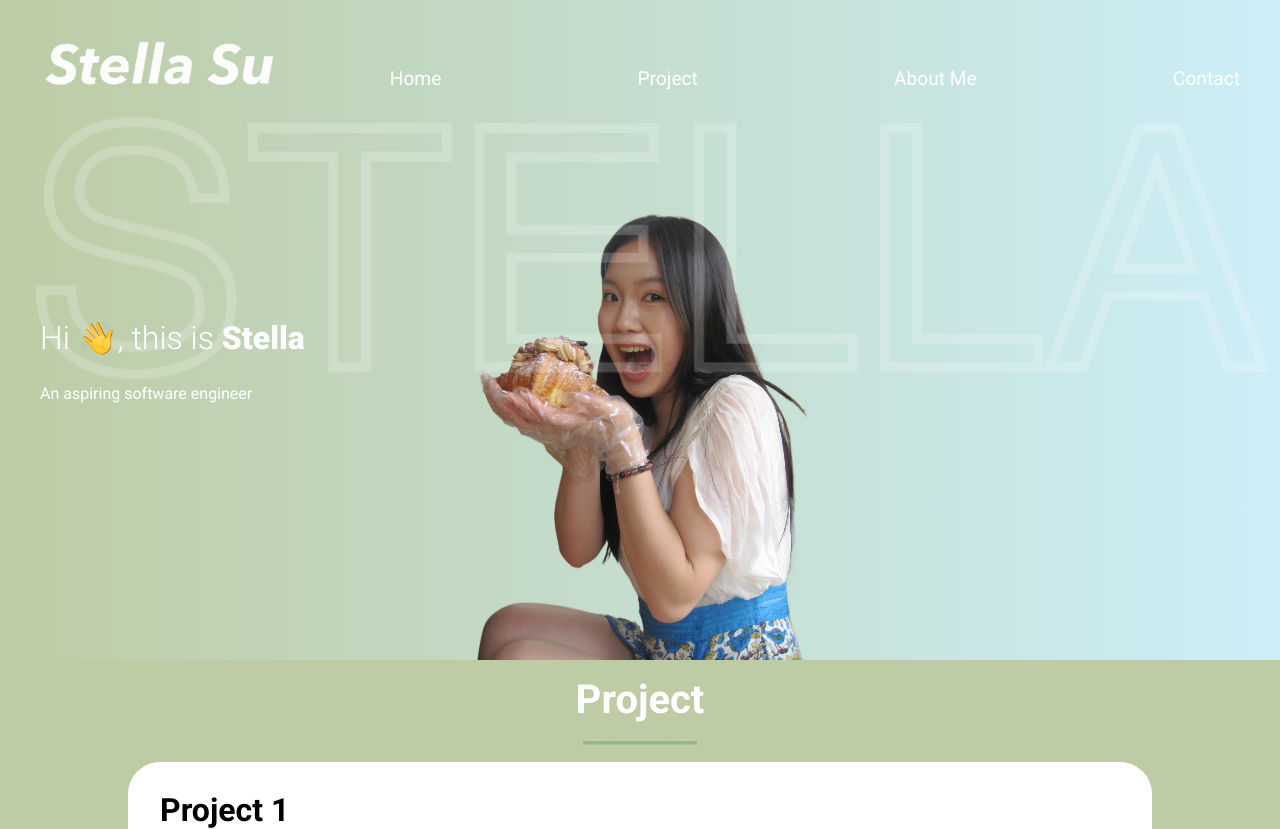
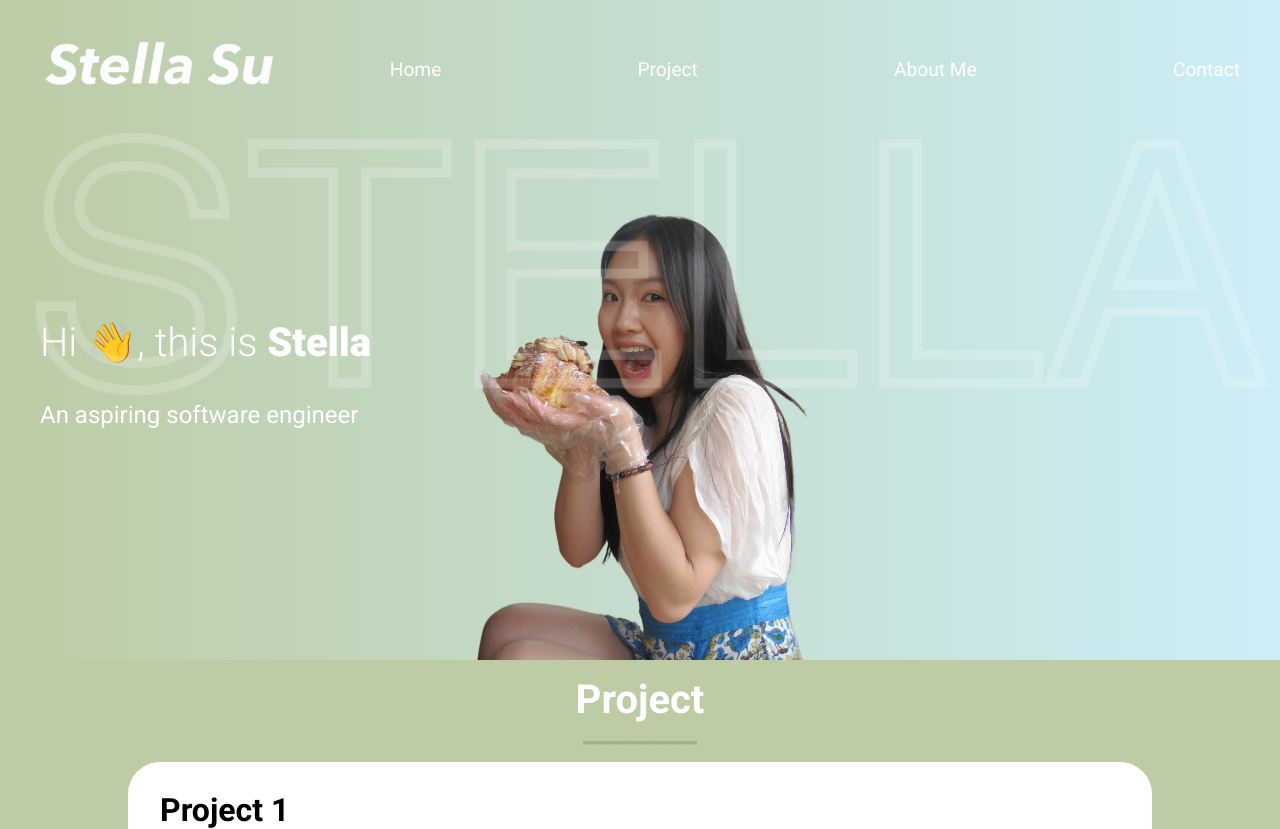
Before and after one commit to Xinyue519/stella_personal_website, a plain HTML site: page index.html in a window 1280 px wide. Shown: the top 829 px of the page. Drawn offline with nearby package versions, Linux system fonts and the light colour scheme.

Commit message:
minor nav background pic alignment changes

```diff
--- a/sass_css/base/typography.sass
+++ b/sass_css/base/typography.sass
@@ -13,16 +13,14 @@ h1
 
 .intro
     font-size: 1.5rem
-    @media(min-width: 700px)
-        font-size: 1rem
+
 
 .title-large
     font-size: 2.5rem
     font-weight: $font-black
     span
         font-weight: $font-light
-    @media(min-width: 700px)
-        font-size:2rem
+
 
 .project-big-title
     margin-top: 1em
--- a/sass_css/layout/hero.sass
+++ b/sass_css/layout/hero.sass
@@ -13,7 +13,7 @@
                 display: block
                 position: absolute
                 background: url(../img/heroBackground.png)
-                top: 6rem
+                top: 7rem
                 bottom: 0
                 right: 0
                 left: 0
--- a/sass_css/layout/nav.sass
+++ b/sass_css/layout/nav.sass
@@ -13,7 +13,7 @@
         position: relative
         flex: auto
         background: none
-        margin-top: -1em
+        margin-top: -1.5em
         margin-left: 8em
         text-align: right
         left: 0
```
Also changed, not shown: sass_css/main.css.
